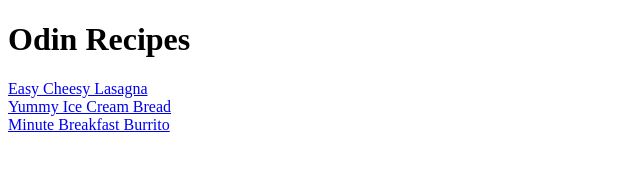
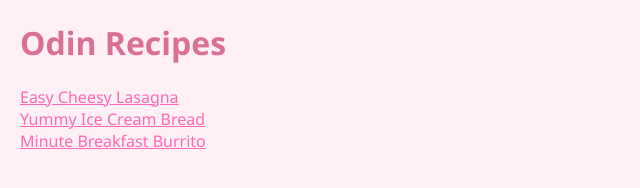
Before and after one commit to B-Beetroot/odin-recipes, a plain HTML site: page index.html in a window 1280 px wide. Shown: the whole page, without its empty margins (0-640 px from the left). Drawn offline with Linux system fonts and the light colour scheme.

Commit message:
Done Block and Inline Last Assignment

```diff
--- a/index.html
+++ b/index.html
@@ -3,15 +3,15 @@
 <head>
     <meta charset="UTF-8">
     <meta name="viewport" content="width=device-width, initial-scale=1.0">
+    <link rel="stylesheet" href="./style.css">
     <title>Odin Recipes</title>
 </head>
 <body>
-    <h1>Odin Recipes</h1>
-    <a href="./recipes/easy-cheesy-lasagna.html">Easy Cheesy Lasagna</a>
+    <h1 class="title">Odin Recipes</h1>
+    <a class="url" href="./recipes/easy-cheesy-lasagna.html">Easy Cheesy Lasagna</a>
     <br>
-    <a href="./recipes/yummy-ice-cream-bread.html">Yummy Ice Cream Bread</a>
+    <a class="url" href="./recipes/yummy-ice-cream-bread.html">Yummy Ice Cream Bread</a>
     <br>
-    <a href="./recipes/minute-breakfast-burrito.html">Minute Breakfast Burrito</a>
-
+    <a class="url" href="./recipes/minute-breakfast-burrito.html">Minute Breakfast Burrito</a>
 </body>
 </html>
--- /dev/null
+++ b/recipes/style.css
@@ -0,0 +1,29 @@
+* {
+font-family: "Segoe UI", "Trebuchet MS", "Verdana", sans-serif;
+}
+
+body {
+    background-color: #FFF0F5;
+    margin: 20px;
+}
+
+h1 {
+ color:#DB7093;
+}
+
+p {
+    color :#FF69B4;
+}
+
+li {
+   color:#FF69B4;
+}
+
+a {
+    font-size: 30px;
+    color: #FF69B4;
+}
+
+a:hover {
+    color:#009688;
+}
--- /dev/null
+++ b/style.css
@@ -0,0 +1,21 @@
+* {
+font-family: "Segoe UI", "Trebuchet MS", "Verdana", sans-serif;
+}
+
+body {
+    background-color: #FFF0F5;
+    margin: 20px;
+}
+
+.title {
+    color:#DB7093;
+}
+
+.url {
+    color:#FF69B4;
+
+}
+
+.url:hover {
+    color:#009688;
+}
```
Also changed, not shown: recipes/easy-cheesy-lasagna.html (+1 -0 lines), recipes/minute-breakfast-burrito.html (+1 -0 lines), recipes/yummy-ice-cream-bread.html (+1 -0 lines).
